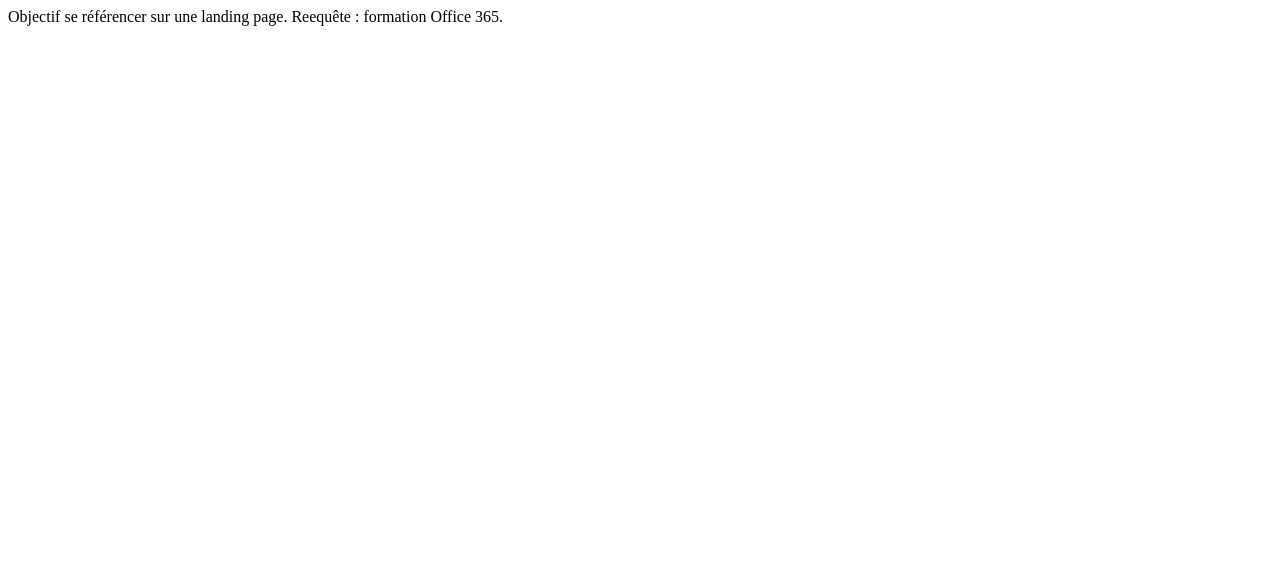
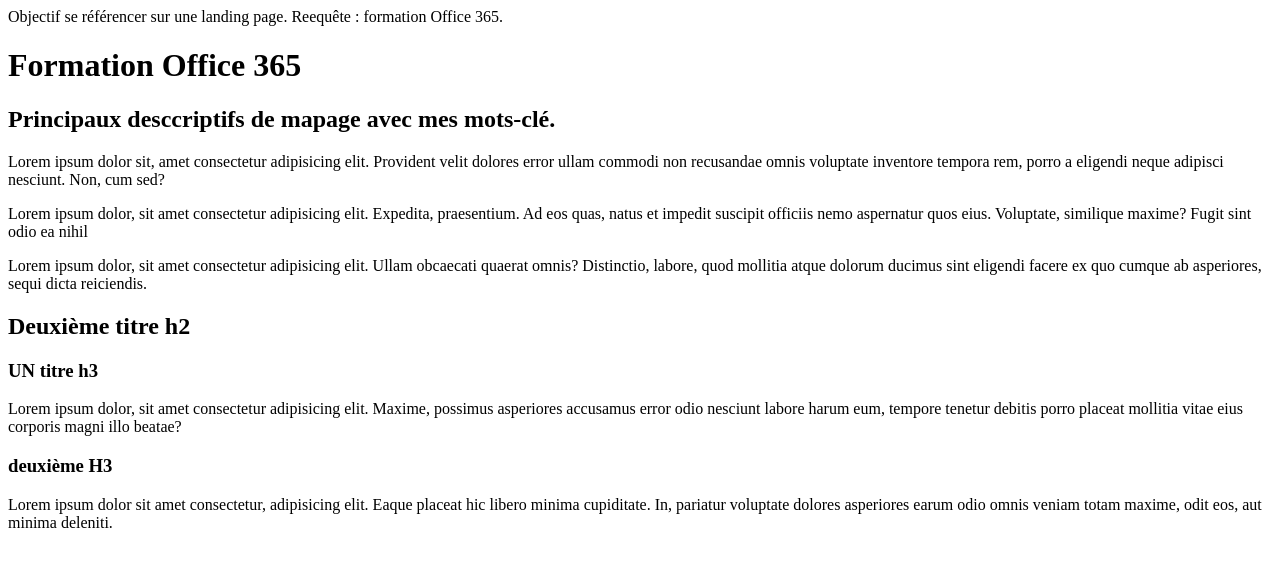
Before and after one commit to pcwebconseils/O365, a plain HTML site: page index.html in a window 1280 px wide. Drawn offline with Linux system fonts and the light colour scheme.

Commit message:
Structure.

```diff
--- a/index.html
+++ b/index.html
@@ -11,6 +11,23 @@
 <body>
     Objectif se référencer sur une landing page.
     Reequête : formation Office 365.
+    <h1>Formation Office 365</h1>
+    <h2>Principaux desccriptifs de mapage avec mes mots-clé.</h2>
+    <p>Lorem ipsum dolor sit, amet consectetur adipisicing elit. Provident velit dolores error ullam commodi non
+        recusandae omnis voluptate inventore tempora rem, porro a eligendi neque adipisci nesciunt. Non, cum sed?</p>
+    <p>Lorem ipsum dolor, sit amet consectetur adipisicing elit. Expedita, praesentium. Ad eos quas, natus et impedit
+        suscipit officiis nemo aspernatur quos eius. Voluptate, similique maxime? Fugit sint odio ea nihil
+    </p>
+    <p>Lorem ipsum dolor, sit amet consectetur adipisicing elit. Ullam obcaecati quaerat omnis? Distinctio, labore, quod
+        mollitia atque dolorum ducimus sint eligendi facere ex quo cumque ab asperiores, sequi dicta reiciendis.</p>
+    <H2>Deuxième titre h2</H2>
+    <h3>UN titre h3</h3>
+    <p>Lorem ipsum dolor, sit amet consectetur adipisicing elit. Maxime, possimus asperiores accusamus error odio
+        nesciunt labore harum eum, tempore tenetur debitis porro placeat mollitia vitae eius corporis magni illo beatae?
+    </p>
+    <h3>deuxième H3</h3>
+    <p>Lorem ipsum dolor sit amet consectetur, adipisicing elit. Eaque placeat hic libero minima cupiditate. In,
+        pariatur voluptate dolores asperiores earum odio omnis veniam totam maxime, odit eos, aut minima deleniti.</p>
 </body>
 
 </html>
```
